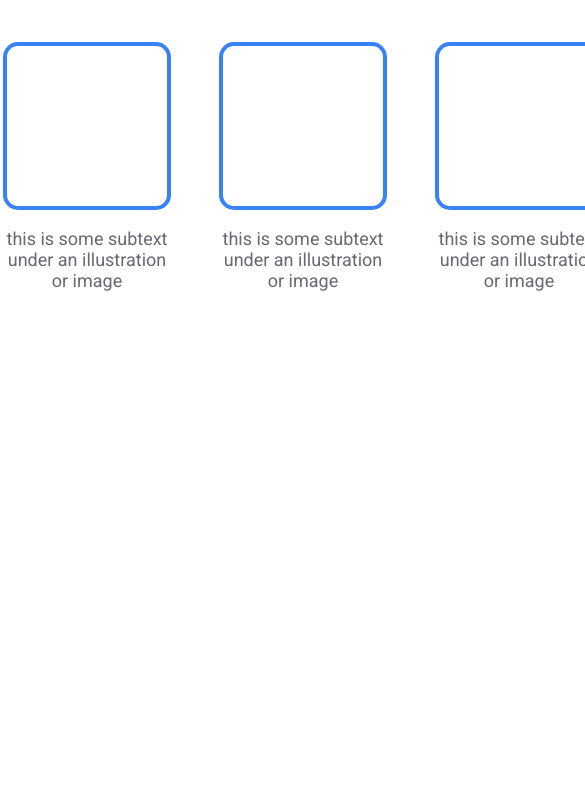
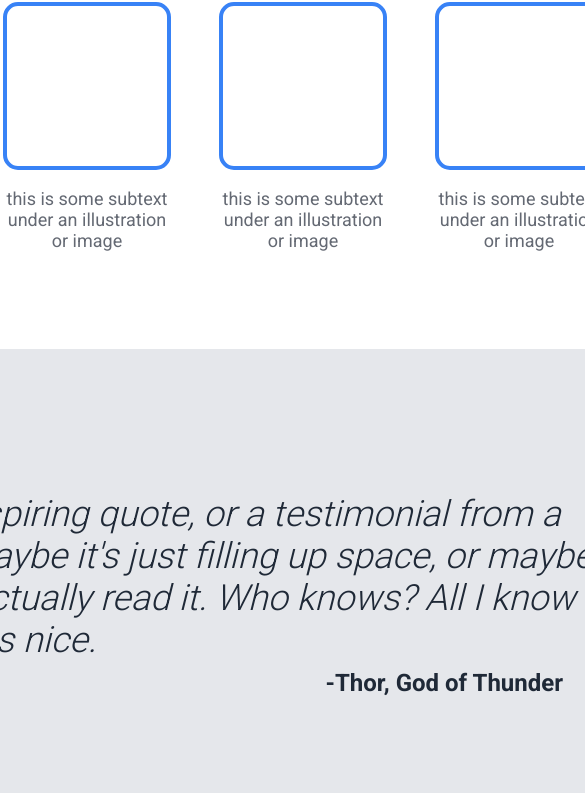
Before and after one commit to sorrrb/landing-page, a plain HTML site: page index.html in a window 390 px wide. Shown: the part 687-1480 px from the top of the page, 585 px wide, since content can reach past the window. Before the commit the page ends 1020 px from the top, so only its background shows below. Drawn offline with Linux system fonts and the light colour scheme.

Commit message:
Complete quote section & section responsiveness

```diff
--- a/index.html
+++ b/index.html
@@ -58,5 +58,20 @@
 
     </div>
 
+    <div class="section-quote">
+
+      <div class="quote-wrapper">
+
+        <blockquote cite="http://www.theodinproject.com" class="quote-content">
+          This is an inspiring quote, or a testimonial from a customer.
+          Maybe it's just filling up space, or maybe people will actually
+          read it. Who knows? All I know is that it looks nice.
+        </blockquote>
+        <div class="quote-label"><cite class="quote-cite">-Thor, God of Thunder</cite></div>
+
+      </div>
+
+    </div>
+
   </body>
 </html>
--- a/styles.css
+++ b/styles.css
@@ -9,8 +9,8 @@ body {
   align-items: center;
 }
 
-.section-hero, .section-info {
-  padding: 0 450px;
+.section-hero, .section-info, .section-quote {
+  padding: 0 100%;
 }
 
 /* HERO SECTION */
@@ -101,12 +101,12 @@ body {
   font-weight: 800;
   color: #1F2937;
   text-align: center;
-  margin-top: 64px;
+  margin-top: 48px;
 }
 
 .media-container {
   display: flex;
-  padding: 24px 0;
+  padding-bottom: 80px;
   align-items: center;
   gap: 48px;
 }
@@ -132,3 +132,39 @@ body {
 }
 
 /* QUOTE SECTION */
+
+.section-quote {
+  background-color: #E5E7EB;
+}
+
+.quote-wrapper {
+  display: flex;
+  flex-direction: column;
+  gap: 8px;
+}
+
+.quote-content {
+  font-weight: 300;
+  font-size: 36px;
+  color: #1F2937;
+  margin: 0;
+  margin-top: 144px;
+  padding: 0;
+  font-style: italic;
+  width: 800px;
+}
+
+.quote-label {
+  align-self: flex-end;
+  margin-right: 32px;
+  margin-bottom: 96px;
+}
+
+.quote-cite {
+  font-style: normal;
+  font-weight: 600;
+  font-size: 24px;
+  color: #1F2937;
+}
+
+/* CALL-TO-ACTION SECTION */
```
